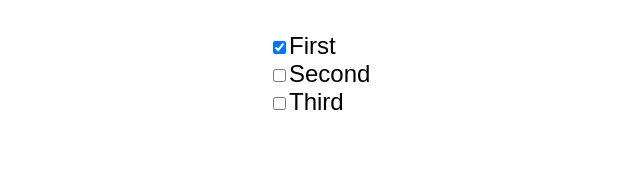
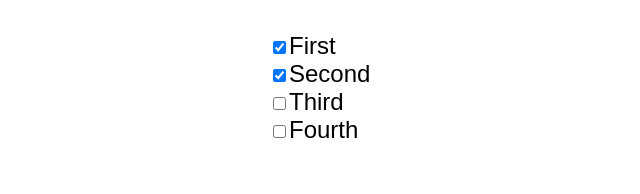
Before and after one commit to julia-/emoji-dos, a React (Create React App) app: page / in a window 1280 px wide. Shown: the top 194 px of the page, without its empty margins (11-651 px from the left). Built offline with nearby package versions, Linux system fonts and the light colour scheme.

Commit message:
change to use data to render items

```diff
--- a/src/App.js
+++ b/src/App.js
@@ -3,13 +3,26 @@ import logo from './logo.svg';
 import './App.css';
 import TodoItem from './components/TodoItem'
 
+const items = [
+  { description: 'First', completed: true },
+  { description: 'Second', completed: true },
+  { description: 'Third', completed: false },
+  { description: 'Fourth', completed: false }
+]
+
 class App extends Component {
   render() {
     return (
       <div className="App">
-        <TodoItem description='First' completed />
-        <TodoItem description='Second' />
-        <TodoItem description='Third' />
+        {
+          items.map((item, index) => (
+            <TodoItem
+              key={ index }
+              description={ item.description }
+              completed={ item.completed }
+            />
+          ))
+        }
       </div>
     );
   }
```
